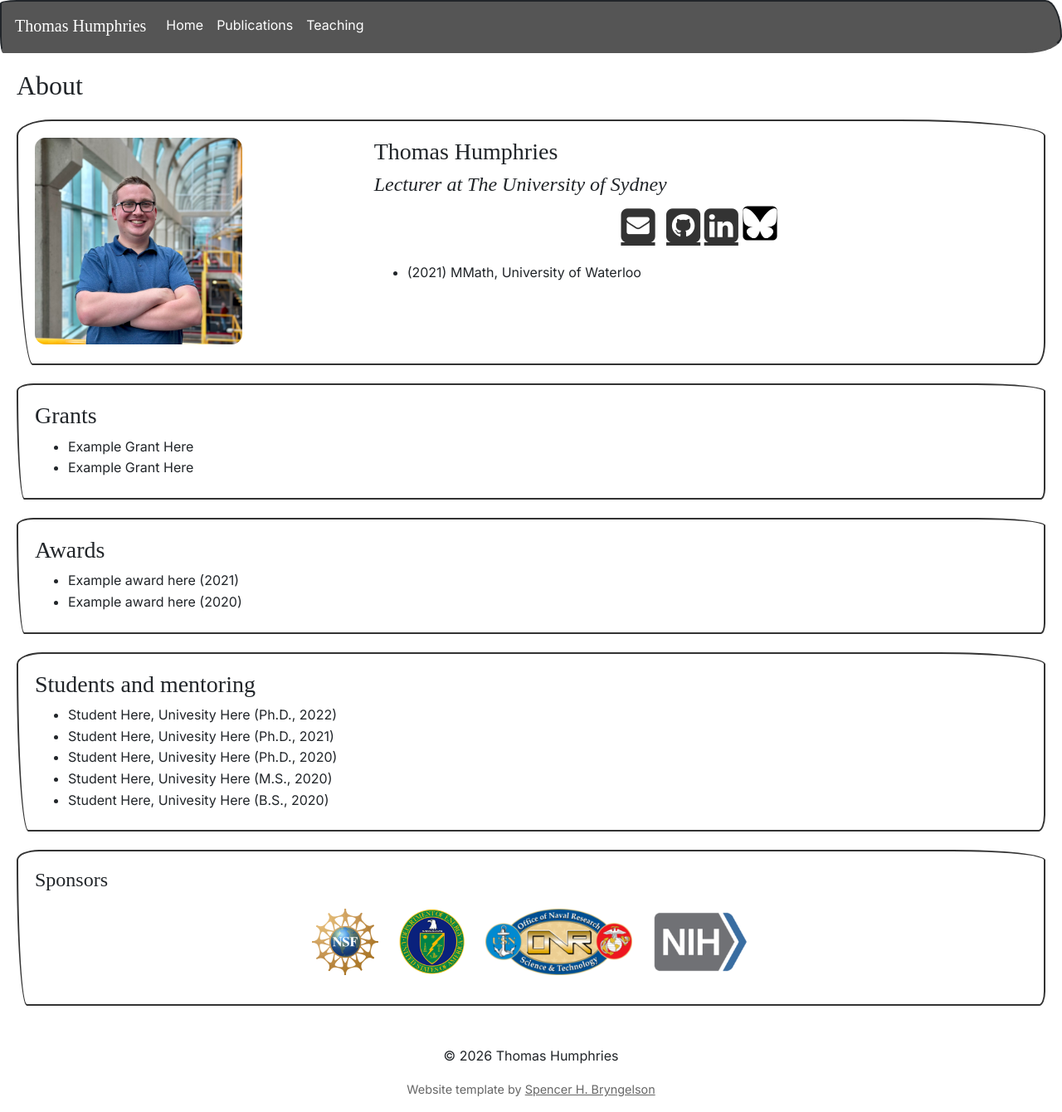
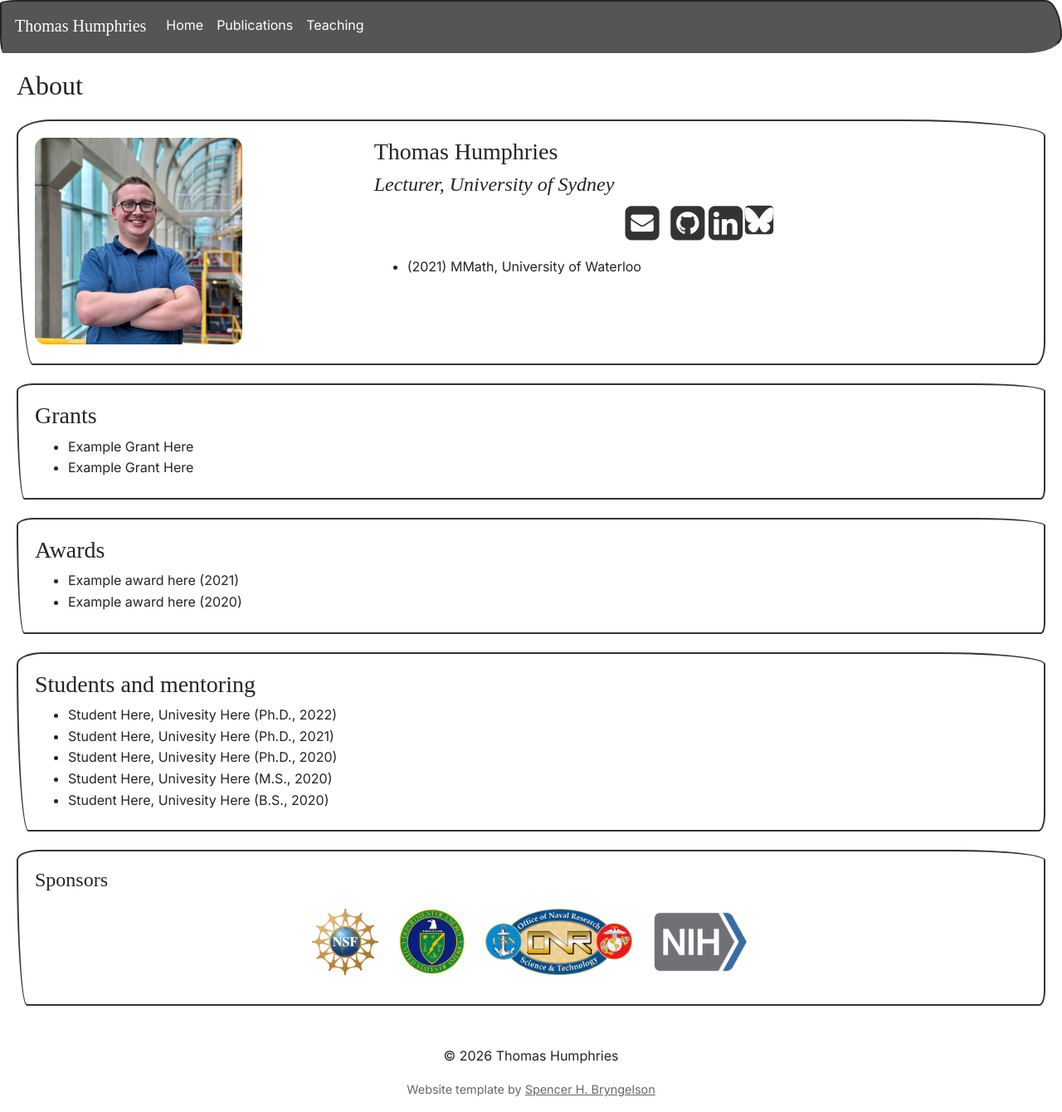
Before and after one commit to t3humphries/t3humphries.github.io, a Jekyll site: the page built from _pages/about.md, in a window 1280 px wide and 1340 px high. Shown: the whole window at 83% size. Built offline with Jekyll 4.4.1, drawn with Linux system fonts in a browser that asks for light colours; nearby versions of some CDN libraries; some web fonts are replaced; a style sheet for code colours, icons or effects is not loaded.

Commit message:
formatting side bar

```diff
--- a/_data/pi.yml
+++ b/_data/pi.yml
@@ -1,6 +1,6 @@
 - name: Thomas Humphries
   photo: headshot.jpg
-  info: Lecturer at The University of Sydney
+  info: Lecturer, University of Sydney
   email: t.humphries@sydney.edu.au
   github: https://github.com/t3humphries
   linkedin: https://www.linkedin.com/in/thomas-humphries-781397310
--- a/_includes/sidebar.html
+++ b/_includes/sidebar.html
@@ -12,7 +12,7 @@
    {% if member.github %} <a href="{{ member.github }}" target="_blank"><i class="fa fa-github-square fa-3x"></i></a> {% endif %}
   {% if member.linkedin %} <a href="{{ member.linkedin }}" target="_blank" rel="noopener noreferrer" aria-label="LinkedIn"><i class="fa fa-linkedin-square fa-3x"></i></a> {% endif %}
    {% if member.researchgate %} <a href="{{ member.researchgate }}" target="_blank"><i class="ai ai-researchgate-square ai-3x"></i></a> {% endif %}
-  {% if member.bluesky %} <a href="{{ member.bluesky }}" target="_blank" rel="noopener noreferrer" aria-label="Bluesky" title="Bluesky"><svg class="bluesky-icon" aria-hidden="true" focusable="false" viewBox="-2 -2 28 28" width="3em" height="3em" xmlns="http://www.w3.org/2000/svg"><rect width="24" height="24" rx="3" fill="#000"/><path fill="#fff" d="M5.202 2.857C7.954 4.922 10.913 9.11 12 11.358c1.087-2.247 4.046-6.436 6.798-8.501C20.783 1.366 24 .213 24 3.883c0 .732-.42 6.156-.667 7.037-.856 3.061-3.978 3.842-6.755 3.37 4.854.826 6.089 3.562 3.422 6.299-5.065 5.196-7.28-1.304-7.847-2.97-.104-.305-.152-.448-.153-.327 0-.121-.05.022-.153.327-.568 1.666-2.782 8.166-7.847 2.97-2.667-2.737-1.432-5.473 3.422-6.3-2.777.473-5.899-.308-6.755-3.369C.42 10.04 0 4.615 0 3.883c0-3.67 3.217-2.517 5.202-1.026"/></svg></a> {% endif %}
+  {% if member.bluesky %} <a href="{{ member.bluesky }}" target="_blank" rel="noopener noreferrer" aria-label="Bluesky" title="Bluesky"><svg class="bluesky-icon" aria-hidden="true" focusable="false" viewBox="-2 -2 28 28" width="2.5em" height="2.5em" xmlns="http://www.w3.org/2000/svg"><rect width="24" height="24" rx="3" fill="currentColor"/><path fill="#fff" d="M5.202 2.857C7.954 4.922 10.913 9.11 12 11.358c1.087-2.247 4.046-6.436 6.798-8.501C20.783 1.366 24 .213 24 3.883c0 .732-.42 6.156-.667 7.037-.856 3.061-3.978 3.842-6.755 3.37 4.854.826 6.089 3.562 3.422 6.299-5.065 5.196-7.28-1.304-7.847-2.97-.104-.305-.152-.448-.153-.327 0-.121-.05.022-.153.327-.568 1.666-2.782 8.166-7.847 2.97-2.667-2.737-1.432-5.473 3.422-6.3-2.777.473-5.899-.308-6.755-3.369C.42 10.04 0 4.615 0 3.883c0-3.67 3.217-2.517 5.202-1.026"/></svg></a> {% endif %}
   </div>
   </center>
 </div>
--- a/_pages/about.md
+++ b/_pages/about.md
@@ -23,7 +23,7 @@ permalink: /about/
   {% if member.github %} <a href="{{ member.github }}" target="_blank"><i class="fa fa-github-square fa-3x"></i></a> {% endif %}
   {% if member.linkedin %} <a href="{{ member.linkedin }}" target="_blank" rel="noopener noreferrer" aria-label="LinkedIn"><i class="fa fa-linkedin-square fa-3x"></i></a> {% endif %}
   {% if member.researchgate %} <a href="{{ member.researchgate }}" target="_blank"><i class="ai ai-researchgate-square ai-3x"></i></a> {% endif %}
-  {% if member.bluesky %} <a href="{{ member.bluesky }}" target="_blank" rel="noopener noreferrer" aria-label="Bluesky" title="Bluesky"><svg class="bluesky-icon" aria-hidden="true" focusable="false" viewBox="-2 -2 28 28" width="3em" height="3em" xmlns="http://www.w3.org/2000/svg"><rect width="24" height="24" rx="3" fill="#000"/><path fill="#fff" d="M5.202 2.857C7.954 4.922 10.913 9.11 12 11.358c1.087-2.247 4.046-6.436 6.798-8.501C20.783 1.366 24 .213 24 3.883c0 .732-.42 6.156-.667 7.037-.856 3.061-3.978 3.842-6.755 3.37 4.854.826 6.089 3.562 3.422 6.299-5.065 5.196-7.28-1.304-7.847-2.97-.104-.305-.152-.448-.153-.327 0-.121-.05.022-.153.327-.568 1.666-2.782 8.166-7.847 2.97-2.667-2.737-1.432-5.473 3.422-6.3-2.777.473-5.899-.308-6.755-3.369C.42 10.04 0 4.615 0 3.883c0-3.67 3.217-2.517 5.202-1.026"/></svg></a> {% endif %}
+  {% if member.bluesky %} <a href="{{ member.bluesky }}" target="_blank" rel="noopener noreferrer" aria-label="Bluesky" title="Bluesky"><svg class="bluesky-icon" aria-hidden="true" focusable="false" viewBox="-2 -2 28 28" width="2.5em" height="2.5em" xmlns="http://www.w3.org/2000/svg"><rect width="24" height="24" rx="3" fill="currentColor"/><path fill="#fff" d="M5.202 2.857C7.954 4.922 10.913 9.11 12 11.358c1.087-2.247 4.046-6.436 6.798-8.501C20.783 1.366 24 .213 24 3.883c0 .732-.42 6.156-.667 7.037-.856 3.061-3.978 3.842-6.755 3.37 4.854.826 6.089 3.562 3.422 6.299-5.065 5.196-7.28-1.304-7.847-2.97-.104-.305-.152-.448-.153-.327 0-.121-.05.022-.153.327-.568 1.666-2.782 8.166-7.847 2.97-2.667-2.737-1.432-5.473 3.422-6.3-2.777.473-5.899-.308-6.755-3.369C.42 10.04 0 4.615 0 3.883c0-3.67 3.217-2.517 5.202-1.026"/></svg></a> {% endif %}
   </div>
 
   <ul style="overflow: hidden">
--- a/_sass/SHB_css.scss
+++ b/_sass/SHB_css.scss
@@ -21,22 +21,23 @@ img {
 
   .social-links {
     display: flex;
-    flex-wrap: wrap;
+    flex-wrap: nowrap;
     justify-content: center;
     align-items: center;
-    gap: 0.15em;
+    gap: 0;
   }
 
   .social-links a {
     display: inline-flex;
     align-items: center;
     justify-content: center;
+    text-decoration: none;
   }
 
   .social-links .bluesky-icon {
     display: block;
-    width: 3em;
-    height: 3em;
+    width: 2.5em;
+    height: 2.5em;
   }
 
   .container-fluid {
```
